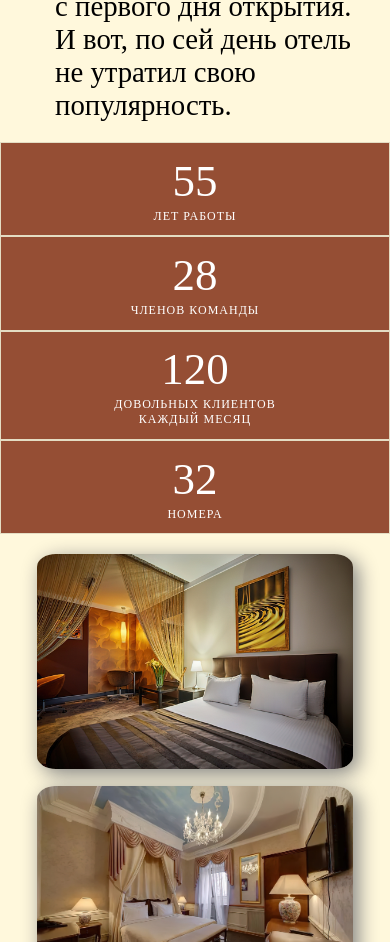
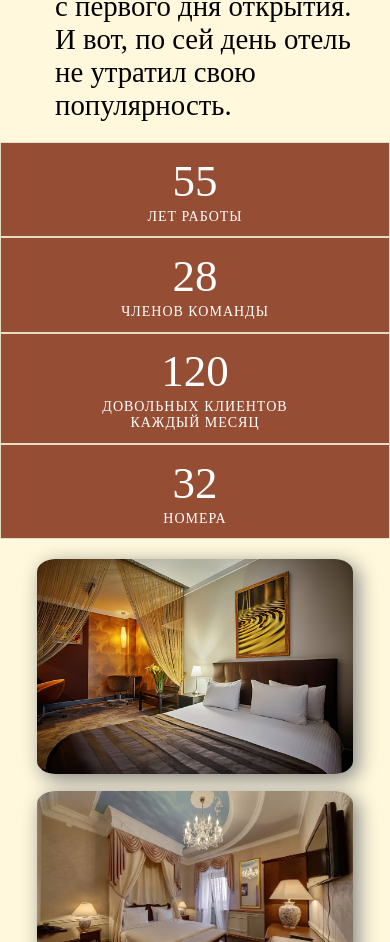
Before and after one commit to 10Misha10/10Misha10.github.io, a plain HTML site: page лаба 7/index.html in a window 390 px wide. Shown: the part 1493-2435 px from the top of the page. Drawn offline with nearby package versions, Linux system fonts and the light colour scheme.

Commit message:
Add files via upload

```diff
--- a/лаба 7/styles/style.css
+++ b/лаба 7/styles/style.css
@@ -212,7 +212,7 @@ img{
     font-size: 14px;
     text-transform: uppercase;
     letter-spacing: 1px;
-    font-size: 20px;
+    /* font-size: 20px; */
     /* font-family: FreeMono, monospace; */
 }
 @media(max-width: 979px){
@@ -220,7 +220,7 @@ img{
         display: flex;
         flex-direction: column;
     }
-    .statistic_text{
+    .statistic_item{
         font-size: 12px;
     }
 }
```
